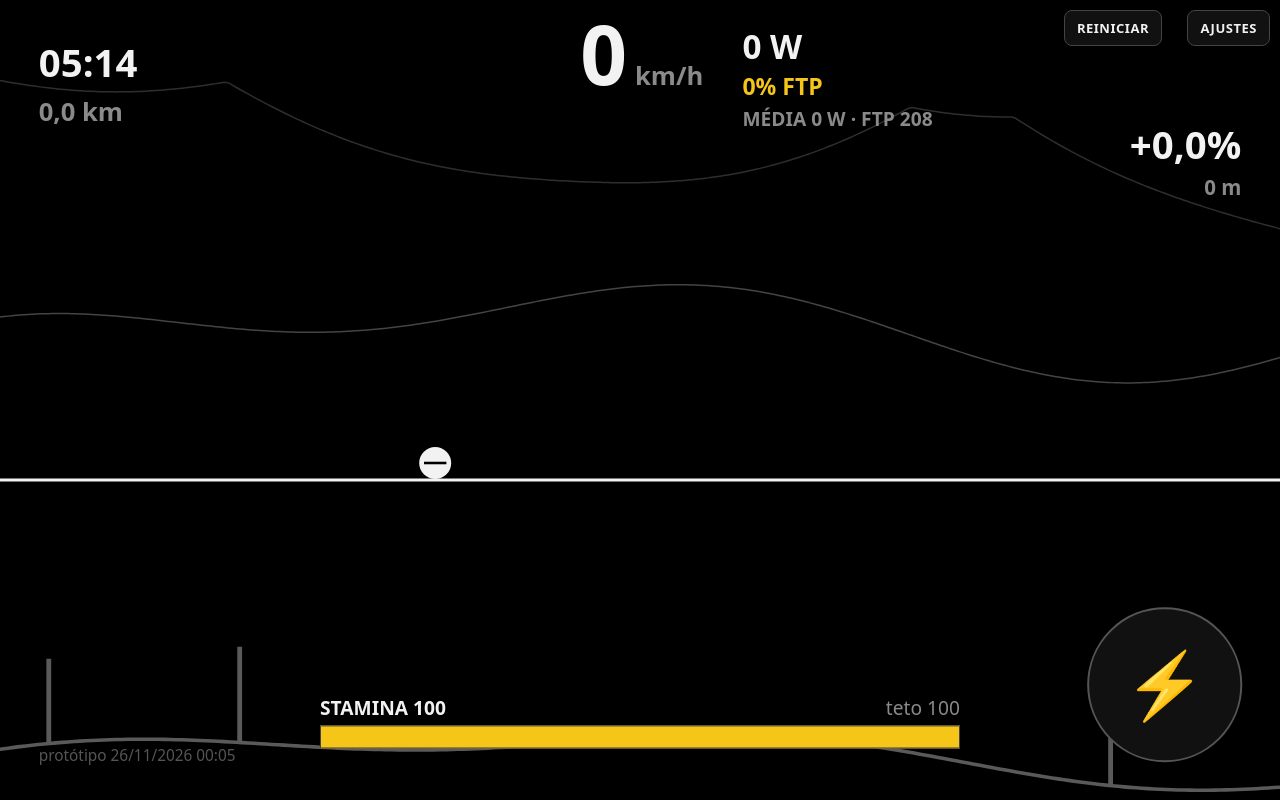
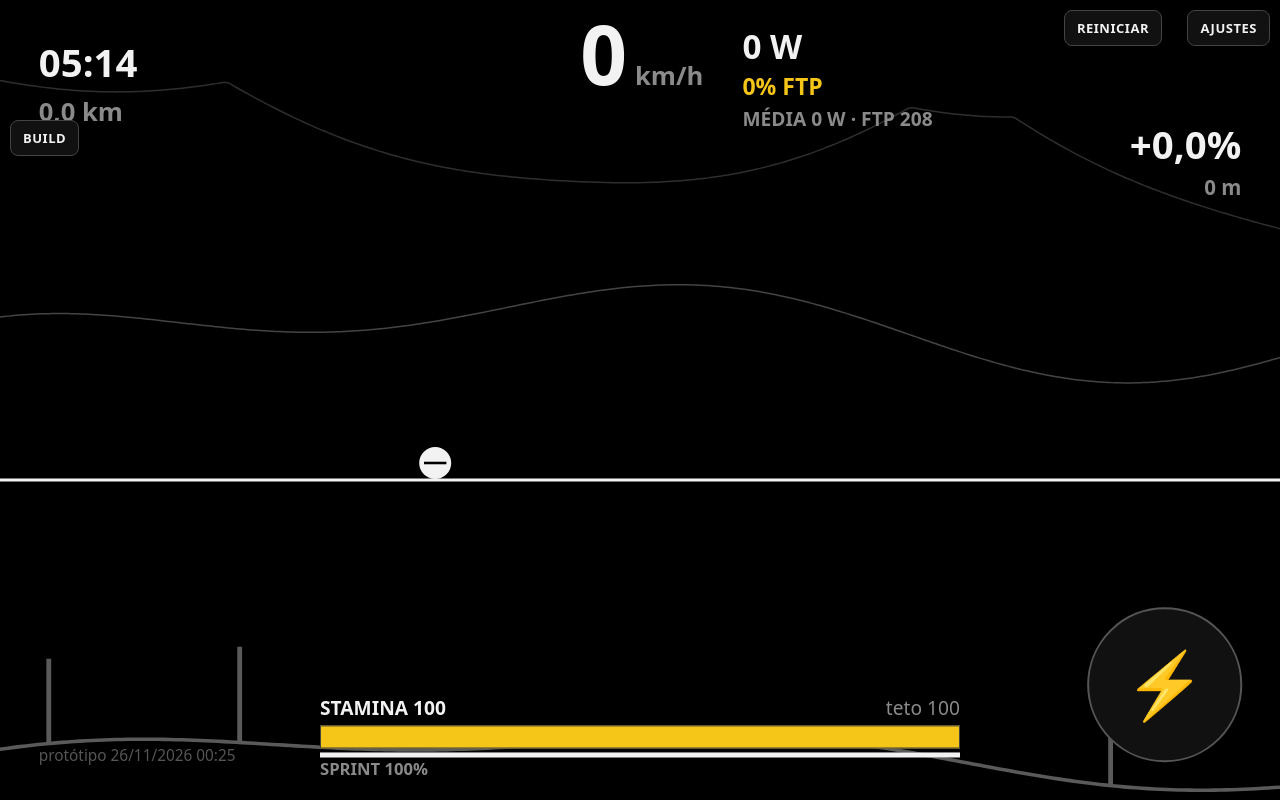
Before and after one commit to jezaoh/time-trial, a plain HTML site: page prototipos/barra_stamina.html in a window 1280 px wide. Drawn offline with Linux system fonts and the light colour scheme.

Commit message:
Protótipo: build (Motor, Sprint, Fôlego, Recuperação, Escalada), sprint com bateria própria e watts que continuam ao reapertar
Co-Authored-By: Claude Opus 5.5 <noreply@anthropic.com>
Claude-Session: https://claude.ai/code/session_012giLYd3Ki3BLtwmP5gWKGW

```diff
--- a/prototipos/barra_stamina.html
+++ b/prototipos/barra_stamina.html
@@ -14,10 +14,15 @@ canvas{position:fixed;inset:0;width:100%;height:100%;touch-action:none;display:b
 #painel{position:fixed;top:0;right:0;bottom:0;width:min(340px,92vw);background:#0b0b0bf2;border-left:1px solid #333;
  padding:calc(12px + env(safe-area-inset-top,0px)) calc(14px + env(safe-area-inset-right,0px)) 16px 14px;
  overflow-y:auto;box-sizing:border-box;display:flex;flex-direction:column;gap:12px}
-#painel[hidden]{display:none}
-#painel h2{margin:0;font-size:15px;letter-spacing:.06em}
+#build{position:fixed;top:0;left:0;bottom:0;width:min(320px,92vw);background:#0b0b0bf2;border-right:1px solid #333;
+ padding:calc(12px + env(safe-area-inset-top,0px)) 14px 16px calc(14px + env(safe-area-inset-left,0px));
+ overflow-y:auto;box-sizing:border-box;display:flex;flex-direction:column;gap:12px}
+#abrirB{top:calc(120px + env(safe-area-inset-top,0px));left:calc(10px + env(safe-area-inset-left,0px))}
+#painel[hidden],#build[hidden]{display:none}
+#painel h2,#build h2{margin:0;font-size:15px;letter-spacing:.06em}
 #painel h3{margin:6px 0 0;font-size:12px;letter-spacing:.08em;color:var(--dim)}
-#sl{display:flex;flex-direction:column;gap:12px}
+#sl,#slb{display:flex;flex-direction:column;gap:12px}
+#resumo{color:var(--acc);font-weight:600;line-height:1.5}
 .lin{display:grid;grid-template-columns:1fr auto;gap:2px 8px}
 .lin label{font-weight:600}
 .lin output{color:var(--acc)}
@@ -32,6 +37,13 @@ canvas{position:fixed;inset:0;width:100%;height:100%;touch-action:none;display:b
 <canvas id="cv"></canvas>
 <button class="bt" id="reini" type="button">REINICIAR</button>
 <button class="bt" id="abrir" type="button">AJUSTES</button>
+<button class="bt" id="abrirB" type="button">BUILD</button>
+<aside id="build" hidden>
+ <h2>BUILD</h2>
+ <div id="slb"></div>
+ <div id="resumo"></div>
+ <div class="acoes"><button class="bt" id="fecharB" type="button">FECHAR</button></div>
+</aside>
 <aside id="painel" hidden>
  <h2>AJUSTES</h2>
  <div id="sl"></div>
@@ -45,15 +57,22 @@ canvas{position:fixed;inset:0;width:100%;height:100%;touch-action:none;display:b
 </aside>
 
 <script>
-const VERSAO='26/11/2026 00:05';
+const VERSAO='26/11/2026 00:25';
 // ---------------------------------------------------------------------------------------------
 // Números ajustáveis
 const PADRAO={ftp:208,toque:5,morde:12,come:6,tauIn:.06,volta:.1,desg:15,dureza:2,cansa:2.5,vazio:3,
- ts:63,tela:1600,zoomV:.2,exag:7,empurra:1.5,vento:1,perto:1};
+ sprintApos:1.2,batVolta:4,fadBat:25,
+ ts:63,tela:1600,zoomV:.2,exag:7,empurra:1.5,vento:1,perto:1,
+ nvSprint:8,nvFolego:0,nvRec:0,nvEsc:0};
 const P=Object.assign({},PADRAO);
+const SLB=[
+ ['ftp','Motor: FTP (W)',120,400,1,'Sua força de 1 hora. Tudo é medido em % dela.'],
+ ['nvSprint','Sprint (nível)',0,10,1,'Pico = 700 + 40 W por nível (8 = 1.020 W) e +5% de bateria por nível.'],
+ ['nvFolego','Fôlego (nível)',0,10,1,'−5% de fadiga por nível.'],
+ ['nvRec','Recuperação (nível)',0,10,1,'Bateria do sprint recarrega +6% mais rápido por nível.'],
+ ['nvEsc','Escalada (nível)',0,10,1,'−1 kg por nível (75 kg no nível 0).']];
 const SL=[
  ['BARRA'],
- ['ftp','FTP (W)',120,400,1,'Sua força de 1 hora. Tudo é medido em % dela.'],
  ['toque','Mordida do toque (%)',0,20,.5,'Pedaço que some na hora que o dedo encosta.'],
  ['morde','Mordida pela força (%)',0,40,.5,'Pedaço extra conforme os watts.'],
  ['come','Come segurando (%/s)',0,30,.5,'Enquanto segura, a barra continua sendo comida.'],
@@ -63,6 +82,10 @@ const SL=[
  ['dureza','Dureza no final',0,6,.1,'Com a barra baixa a mordida cresce e a volta demora.'],
  ['cansa','Fadiga por stamina gasta (%)',0,20,.5,'Cada 100 de stamina mordida (no FTP) come isso do teto. Toque forte pesa mais.'],
  ['vazio','Castigo de segurar vazio (/s)',0,15,.5,'Segurando com a barra zerada, o teto cai isso por segundo.'],
+ ['SPRINT'],
+ ['sprintApos','Sprint liga depois de (s)',.4,3,.1,'Segurando mais que isso, o turbo liga e a barra para de ser mordida.'],
+ ['batVolta','Recarga da bateria (%/s)',0,15,.5,'Pedalando abaixo do FTP. Sem força nenhuma recarrega no máximo.'],
+ ['fadBat','Fadiga por bateria gasta',0,60,1,'Gastar 100% da bateria come isso do teto.'],
  ['VELOCIDADE E CÂMERA'],
  ['ts','Tempo acelerado (×)',1,100,1,'Como no jogo: 1 s real = N s de prova. 48 = prova de 50 km.'],
  ['tela','Metros na tela',300,4000,50,'Câmera. Mais = mais longe, terreno grande.'],
@@ -91,32 +114,48 @@ function alt(x){if(x<=0)return 0;estende(x+DX*3);const i=Math.floor(x/DX),u=x/DX
 function rampa(x){if(x<=0)return 0;estende(x+DX*3);const i=Math.floor(x/DX),u=x/DX-i;return GR_[i]+(GR_[i+1]-GR_[i])*u}
 // ---------------------------------------------------------------------------------------------
 let S,FX;
-function reiniciar(){terrenoNovo();S={t:0,x:0,v:0,pw:0,hold:false,holdT:0,mord:0,acum:0,teto:100,soma:0,
+function reiniciar(){terrenoNovo();S={t:0,x:0,v:0,pw:0,hold:false,holdT:0,mord:0,acum:0,teto:100,soma:0,bat:100,pico:0,holdAnt:false,sprintAnt:false,
  camY:null,zoom:1,kmhAnt:0,acc:0,camOff:0};FX={vento:[],po:[],ventoAcum:0,poAcum:0}}
 // ---------------------------------------------------------------------------------------------
 // Passo: barra e watts em segundos reais; distância em tempo de prova (× ts), como no jogo
-const M=83,CRR=.004,CDA=.30,RHO=1.2,GRV=9.81,ETA=.97,KIN=6;
+const CRR=.004,CDA=.30,RHO=1.2,GRV=9.81,ETA=.97,KIN=6;
 const clamp=(v,a,b)=>Math.max(a,Math.min(b,v));
 function barra(){return Math.max(0,S.teto-S.mord)}
+// build (igual à Carreira): Sprint = pico 700+40/nível e +5% de bateria/nível · Fôlego −5% fadiga/nível ·
+// Recuperação +6%/nível na recarga da bateria · Escalada −1 kg/nível
+const B=()=>({pMax:700+40*P.nvSprint,Wp:4000*(1+.05*P.nvSprint),fol:1-.05*P.nvFolego,rec:1+.06*P.nvRec,massa:75-P.nvEsc+8});
+function alvoDe(h){const F=P.ftp,k=F/250,sa=P.sprintApos;return F*.8+k*(120*h+(h>sa?500*(h-sa)**1.5:0))}
+function holdPara(pw){if(pw<=alvoDe(0))return 0;let a=0,b=12;for(let i=0;i<30;i++){const m=(a+b)/2;alvoDe(m)<pw?a=m:b=m}return a}
 function passo(dt){
- S.t+=dt;if(S.hold)S.holdT+=dt;else S.holdT=0;
- const F=P.ftp,k=F/250;
- const alvoW=F*.8+k*(120*S.holdT+(S.holdT>2.5?500*(S.holdT-2.5)**1.5:0));
- if(S.hold&&S.pw<alvoW)S.pw+=(alvoW-S.pw)*Math.min(1,dt*10);
+ const F=P.ftp,bd=B();
+ S.t+=dt;
+ if(S.hold&&!S.holdAnt)S.holdT=holdPara(S.pw);   // apertou de novo: continua de onde os watts estão
+ if(S.hold)S.holdT+=dt;else S.holdT=0;S.holdAnt=S.hold;
+ const sprint=S.hold&&S.holdT>P.sprintApos;
+ if(sprint&&!S.sprintAnt)S.pico=0;S.sprintAnt=sprint;
+ const alvoW=alvoDe(S.holdT);
+ if(S.hold){if(S.pw<alvoW)S.pw+=(alvoW-S.pw)*Math.min(1,dt*10)}   // segurando nunca cai
  else S.pw*=Math.exp(-dt*Math.LN2/(S.pw>F?.6:3));
- const b=barra(),pMax=F*4.6,tetoW=F*.75+(pMax-F*.75)*Math.pow(clamp(b/60,0,1),1.5);
- S.pw=Math.min(S.pw,tetoW);
+ // tetos: a bateria do sprint manda no pico; a barra só segura fora do sprint
+ const b=barra(),tetoBat=F*1.05+(bd.pMax-F*1.05)*Math.pow(clamp(S.bat/35,0,1),1.2),
+  tetoBarra=sprint?Infinity:F*.75+(bd.pMax-F*.75)*Math.pow(clamp(b/60,0,1),1.5);
+ S.pw=Math.min(S.pw,bd.pMax,tetoBat);                              // pico e bateria: trava na hora
+ if(S.pw>tetoBarra)S.pw+=(tetoBarra-S.pw)*Math.min(1,dt*6);         // barra: trava suave
+ if(sprint)S.pico=Math.max(S.pico,S.pw);
  const r=S.pw/F,baixa=1-b/100,dur=1+P.dureza*baixa*baixa;
- if(S.hold){S.acum+=P.come*r*dur*dt;
+ if(S.hold&&!sprint){S.acum+=P.come*r*dur*dt;
   const alvo=(P.toque+P.morde*Math.pow(r,1.6))*dur+S.acum;
   const m0=S.mord;S.mord+=(alvo-S.mord)*Math.min(1,dt/P.tauIn);
-  S.teto-=Math.max(0,S.mord-m0)*P.cansa/100*r*r*r;   // gastar stamina come fadiga
-  if(b<3)S.teto-=P.vazio*dt}
- else{S.acum=0;S.mord*=Math.exp(-dt/(P.volta*dur))}
- S.teto=Math.max(0,S.teto-P.desg/60*Math.pow(Math.max(0,(r-.4)/.6),2)*dt);
+  S.teto-=Math.max(0,S.mord-m0)*P.cansa/100*r*r*r*bd.fol;   // gastar stamina come fadiga
+  if(b<3)S.teto-=P.vazio*bd.fol*dt}
+ else if(!S.hold){S.acum=0;S.mord*=Math.exp(-dt/(P.volta*dur))}   // no sprint a barra fica parada
+ // bateria do sprint: gasta acima do FTP (come fadiga), recarrega abaixo
+ if(S.pw>F){const g=(S.pw-F)*dt/bd.Wp*100;S.bat=Math.max(0,S.bat-g);S.teto-=g*P.fadBat/100*bd.fol}
+ else S.bat=Math.min(100,S.bat+P.batVolta*bd.rec*clamp((F-S.pw)/(.3*F),0,1)*dt);
+ S.teto=Math.max(0,S.teto-P.desg/60*Math.pow(Math.max(0,(Math.min(r,1.5)-.4)/.6),2)*bd.fol*dt);   // acima de 150% quem cobra é a bateria
  S.mord=clamp(S.mord,0,S.teto);
  // física (inércia acelerada como no jogo)
- const g=rampa(S.x)/100,sn=g/Math.sqrt(1+g*g),cs=1/Math.sqrt(1+g*g);
+ const M=bd.massa,g=rampa(S.x)/100,sn=g/Math.sqrt(1+g*g),cs=1/Math.sqrt(1+g*g);
  for(let i=0;i<4;i++){const h=dt/4,v=S.v,
   a=(ETA*S.pw/Math.max(v,2)-M*GRV*(CRR*cs+sn)-.5*RHO*CDA*v*v)/M;
   S.v=clamp(v+a*h*KIN,0,30);S.x+=S.v*h*P.ts}
@@ -207,6 +246,10 @@ function desenha(dt){
  ctx.strokeStyle='#444';ctx.lineWidth=1;ctx.strokeRect(bxL+.5,byT+.5,bw-1,bh-1);
  txt('STAMINA '+fmt(barra(),0),bxL,byT-8*u,15*u,'#f2f2f2');
  txt('teto '+fmt(S.teto,0),bxL+bw,byT-8*u,15*u,'#8a8a8a','right',500);
+ // bateria do sprint (fina, branca, logo abaixo) + pico do último sprint
+ const sbY=byT+bh+4;ctx.fillStyle='#1a1a1a';ctx.fillRect(bxL,sbY,bw,5);
+ ctx.fillStyle=S.bat<35?'#888':'#f2f2f2';ctx.fillRect(bxL,sbY,bw*S.bat/100,5);
+ txt('SPRINT '+fmt(S.bat,0)+'%'+(S.pico>0?' · PICO '+fmt(S.pico,0)+' W':''),bxL,sbY+5+14*u,13*u,'#8a8a8a','left',600);
  const br=52*u+10,bX=W-m-br,bY=H-m-br;
  ctx.beginPath();ctx.arc(bX,bY,br,0,7);ctx.fillStyle=S.hold?acc:'#111';ctx.fill();
  ctx.lineWidth=2;ctx.strokeStyle=S.hold?acc:'#555';ctx.stroke();
@@ -225,17 +268,22 @@ cv.addEventListener('contextmenu',e=>e.preventDefault());
 // ---------------------------------------------------------------------------------------------
 const painel=document.getElementById('painel'),slBox=document.getElementById('sl'),texto=document.getElementById('texto');
 const casas=st=>st<1?(st<.1?2:1):0;
-function montaPainel(){slBox.innerHTML='';SL.forEach(([k,rot,mi,ma,st,aj])=>{
- if(rot===undefined){const h=document.createElement('h3');h.textContent=k;slBox.appendChild(h);return}
+function montaLista(lista,box){box.innerHTML='';lista.forEach(([k,rot,mi,ma,st,aj])=>{
+ if(rot===undefined){const h=document.createElement('h3');h.textContent=k;box.appendChild(h);return}
  const d=document.createElement('div');d.className='lin';
  d.innerHTML=`<label for="s_${k}">${rot}</label><output></output><input type="range" id="s_${k}" min="${mi}" max="${ma}" step="${st}"><small>${aj}</small>`;
- slBox.appendChild(d);const i=d.querySelector('input'),o=d.querySelector('output');i.value=P[k];o.textContent=fmt(+P[k],casas(st));
- i.addEventListener('input',()=>{P[k]=+i.value;o.textContent=fmt(P[k],casas(st));numeros();salva()})});numeros()}
-function numeros(){texto.value='BARRA '+VERSAO+'\n'+SL.filter(s=>s.length>1).map(([k,rot])=>rot+': '+P[k]).join('\n')}
+ box.appendChild(d);const i=d.querySelector('input'),o=d.querySelector('output');i.value=P[k];o.textContent=fmt(+P[k],casas(st));
+ i.addEventListener('input',()=>{P[k]=+i.value;o.textContent=fmt(P[k],casas(st));numeros();salva()})})}
+function montaPainel(){montaLista(SL,slBox);montaLista(SLB,document.getElementById('slb'));numeros()}
+function numeros(){const b=B();document.getElementById('resumo').innerHTML=
+ `Pico ${fmt(b.pMax,0)} W<br>Bateria do sprint ${fmt(b.Wp/1000,1)} kJ<br>Fadiga ×${fmt(b.fol,2)} · recarga ×${fmt(b.rec,2)}<br>Peso ${b.massa-8} kg (+8 bike) · ${fmt(P.ftp/(b.massa-8),2)} W/kg`;
+ texto.value='BARRA '+VERSAO+'\nBUILD: '+SLB.map(([k,rot])=>rot+' '+P[k]).join(' · ')+'\n'+SL.filter(s=>s.length>1).map(([k,rot])=>rot+': '+P[k]).join('\n')}
 function salva(){try{localStorage.setItem('barra_respira2',JSON.stringify(P))}catch(e){}}
 try{const s=JSON.parse(localStorage.getItem('barra_respira2')||'null');if(s)Object.assign(P,s)}catch(e){}
 document.getElementById('abrir').onclick=()=>{painel.hidden=false};
 document.getElementById('fechar').onclick=()=>{painel.hidden=true};
+document.getElementById('abrirB').onclick=()=>{document.getElementById('build').hidden=false};
+document.getElementById('fecharB').onclick=()=>{document.getElementById('build').hidden=true};
 document.getElementById('reini').onclick=e=>{e.currentTarget.blur();reiniciar()};
 document.getElementById('padrao').onclick=()=>{Object.assign(P,PADRAO);salva();montaPainel()};
 document.getElementById('copiar').onclick=()=>{numeros();const b=document.getElementById('copiar');
```
